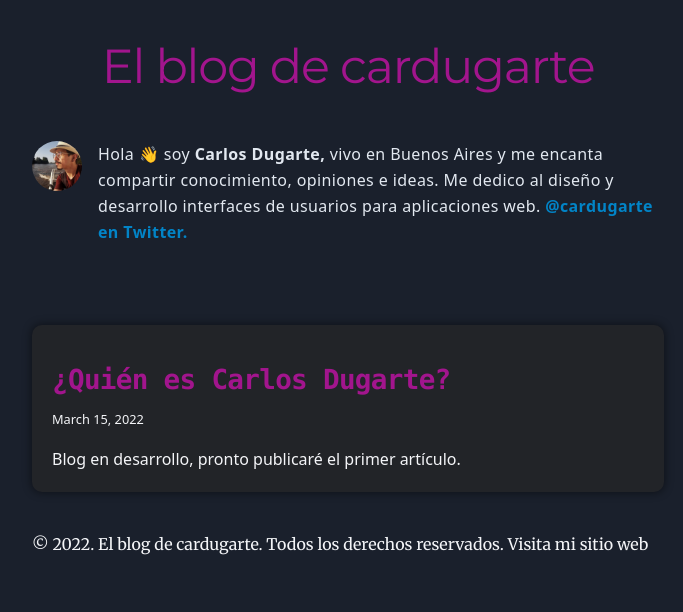
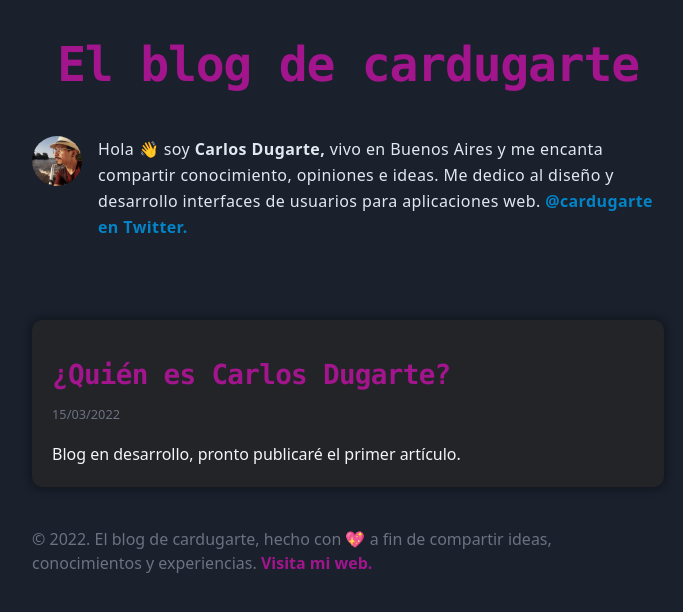
Before and after one commit to cardugarte/cardugarteblog, a Gatsby site: page / in a window 1280 px wide. Shown: the whole page, without its empty margins (292-975 px from the left). Built offline with nearby package versions, Linux system fonts and the light colour scheme; Gatsby itself is replaced by a stand-in of ours.

Commit message:
Se modificaron estilos generales del blog

```diff
--- a/src/components/layout.js
+++ b/src/components/layout.js
@@ -8,7 +8,7 @@ const Layout = ({ location, title, children }) => {
 
   if (isRootPath) {
     header = (
-      <h1 className="main-heading text-center text-bold">
+      <h1 className="main-heading text-center text-5xl font-bold font-mono">
         <Link to="/">{title}</Link>
       </h1>
     )
@@ -24,10 +24,10 @@ const Layout = ({ location, title, children }) => {
     <div className="global-wrapper" data-is-root-path={isRootPath}>
       <header className="global-header">{header}</header>
       <main>{children}</main>
-      <footer>
-        © {new Date().getFullYear()}. El blog de cardugarte. Todos los derechos reservados.
+      <footer className="font-sans text-gray-500">
+        © {new Date().getFullYear()}. El blog de cardugarte, hecho con 💖 a fin de compartir ideas, conocimientos y experiencias.
         {` `}
-        <a href="https://www.carlosdugarte.com">Visita mi sitio web</a>
+        <a className="link__footer" href="https://www.carlosdugarte.com">Visita mi web.</a>
       </footer>
     </div>
   )
--- a/src/pages/index.js
+++ b/src/pages/index.js
@@ -47,7 +47,7 @@ const BlogIndex = ({ data, location }) => {
                     </Link>
                   </h2>
                   <small
-                    className="antialiased font-sans"
+                    className="antialiased font-sans text-gray-500"
                   >{post.frontmatter.date}</small>
                 </header>
                 <section>
@@ -84,7 +84,7 @@ export const pageQuery = graphql`
           slug
         }
         frontmatter {
-          date(formatString: "MMMM DD, YYYY")
+          date(formatString: "DD/MM/YYYY")
           title
           description
         }
--- a/src/style.css
+++ b/src/style.css
@@ -87,6 +87,11 @@ body {
 
 footer {
   padding: var(--spacing-6) var(--spacing-0);
+}
+
+.link__footer {
+  color: var(--color-primary);
+  font-weight: 700;
 }
 
 hr {
```
